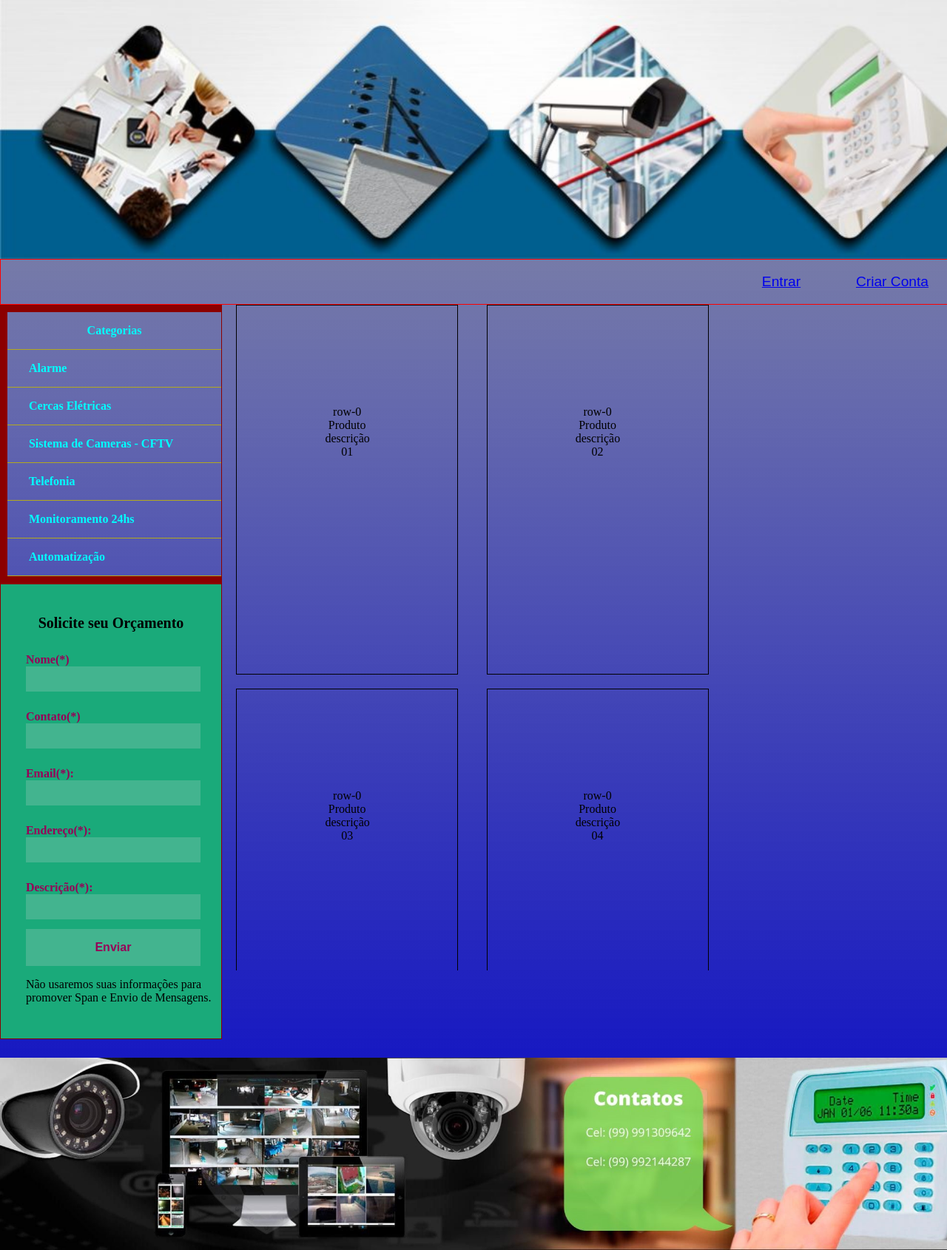
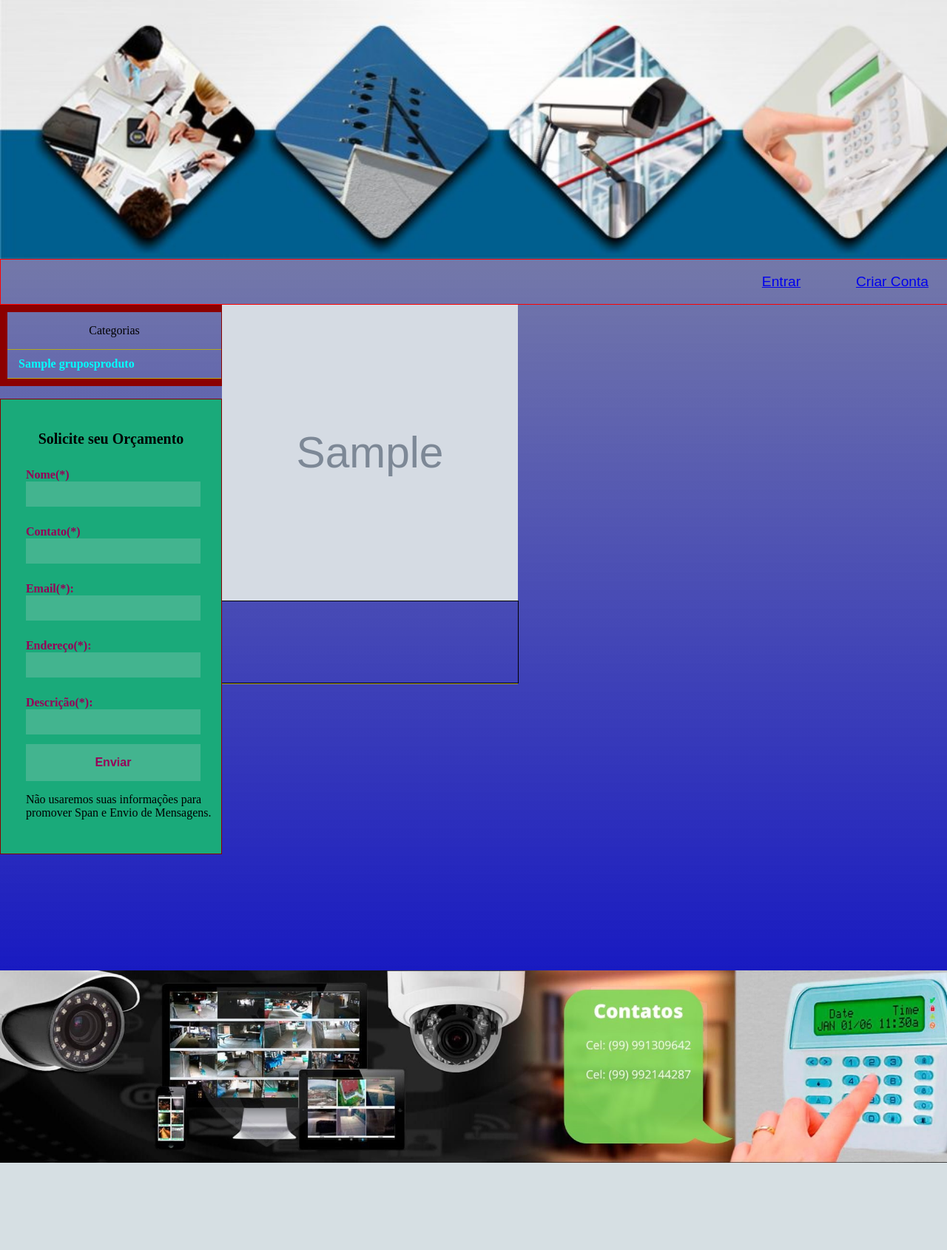
Before and after one commit to lss05/loja-avante, a Django app: page / in a window 1280 px wide. Shown: the whole page at 74% size. After the commit the page ends 1572 px from the top, so only its background shows below. Run offline with Django 3.2, Linux system fonts and the light colour scheme; tables that the repository leaves empty hold one stand-in row (values such as "Sample post"); grey boxes marked "Sample" are stand-in pictures.

Commit message:
Feito ajustes de designer de templates

```diff
--- a/app_api/api_urls.py
+++ b/app_api/api_urls.py
@@ -6,5 +6,8 @@ app_name = 'appapi'
 urlpatterns = [
     path('acesso_api/',views.my_apis,name='acesso_api'),
     path('acesso_api_end/',views.my_apis_responseJSON,name='acesso_api_end'),
-    path('acesso_api_end2:<int:cep>/',views.my_apis_responseJSON2,name='acesso_api_end2'),
+    path('acesso_api_end2/<int:cep>/',views.my_apis_responseJSON2,name='acesso_api_end2'),
+    path('p_produtos_forgrupo/<str:grupo>/<int:id>', views.p_myapi_produtos_to_grupo,name='req_produtos'),
+    path('i_produtos_forgrupo/<str:grupo>/<int:id>', views.i_myapi_produtos_to_grupo,name='req_produtos'),
+
 ]
--- a/home/static/css/style.css
+++ b/home/static/css/style.css
@@ -160,11 +160,6 @@ input.btnEnviarOrcamento:hover {
     gap: 2%;
 }
 
-p.produtos {
-    padding: 40% 40% 40% 40%;
-    text-align: center;
-}
-
 div.grid-produtos {
     width:300px;
     height: 500px;
@@ -297,7 +292,7 @@ div.categorias {
 
 div.subcategorias {
     display: flex;
-    flex-direction: row;
+    flex-direction: column;
 
     justify-content: flex-start;
     align-items: center;
@@ -306,12 +301,24 @@ div.subcategorias {
     transition: background-color 2s;
 }
 
-p.p-categorias {
+a.a-categorias {
     color: aqua;
     font-weight: bold;
-    padding: 0% 10%;
+    padding: 10px;
+    display: block;
+    width: 100%;
+    text-indent: 15px;
+    text-decoration: none;
 }
 
 div.subcategorias:hover {
     background-color: darkred;
 }
+
+/* style div produto*/
+div.div-infoproduto {
+    width: 100%;
+    height: 100px;
+    border: 1px solid black;
+    padding-top: 10px;
+}
--- a/home/static/js/myfunc.js
+++ b/home/static/js/myfunc.js
@@ -15,3 +15,16 @@ function StatusLogado(logado,ancora_entrarsair,ancora_criarconta,desviourl) {
 
 /*let ancora = logado==true?'Sair':'Entrar'
     ancora_entrarsair.innerText = ancora */
+
+function path_image(path){
+    console.log(path)
+}
+
+function prepara_image(img) {
+    console.log(img)
+    return 'imagefoto'
+}
+
+function pegajson(value){
+    console.log(value)
+}
--- a/home/templates/home/index.html
+++ b/home/templates/home/index.html
@@ -12,7 +12,6 @@
         <div class="panel-top">
         </div>
     </main>
-
     <header class="conteiner-flags">
         <div class="conteinerAcessar">
             <div class="subAcessar">
@@ -37,25 +36,11 @@
                 <div class="categorias">
                     <p class="p-categorias">Categorias</p>
                 </div>
-
-                <div class="subcategorias">
-                    <p class="p-categorias">Alarme</p>
-                </div>
-                <div class="subcategorias">
-                    <p class="p-categorias">Cercas Elétricas</p>
-                </div>
-                <div class="subcategorias">
-                    <p class="p-categorias">Sistema de Cameras - CFTV</p>
-                </div>
-                <div class="subcategorias">
-                    <p class="p-categorias">Telefonia</p>
-                </div>
-                <div class="subcategorias">
-                    <p class="p-categorias">Monitoramento 24hs</p>
-                </div>
-                <div class="subcategorias">
-                    <p class="p-categorias">Automatização</p>
-                </div>
+                {% for grupo in gruposprodutos %}
+                    <div class="subcategorias">
+                        <a class="a-categorias" href="{% url 'appapi:req_produtos' grupo.nome grupo.id %}">{{ grupo.nome }}</a>
+                    </div>
+                {% endfor %}
             </div>
 
             <div class="proposta-orcamento" id="proposta_orcamento">
@@ -85,37 +70,19 @@
                 <div class="div-btnEnviarOrcamento">
                     <input class='btnEnviarOrcamento' type="button" value="Enviar" onclick="enviar_orcamento()" onmouseout="Sair_btn()">
                     <br>
-                    <p>Não usaremos suas informações para promover Span e Envio de Mensagens.
+                        <p>Não usaremos suas informações para promover Span e Envio de Mensagens.
                     </p>
                 </div>
             </div>
         </div>
         <div class="higth-catalogos">
             <div class="row-0 row-estilo">
-                <div class="grid-produtos">
-                    <p class="produtos">row-0 Produto descrição 01</p>
-                </div>
-                <div class="grid-produtos">
-                    <p class="produtos">row-0 Produto descrição 02</p>
-                </div>
-                <div class="grid-produtos">
-                    <p class="produtos">row-0 Produto descrição 03</p>
-                </div>
-                <div class="grid-produtos">
-                    <p class="produtos">row-0 Produto descrição 04</p>
-                </div>
-                <div class="grid-produtos">
-                    <p class="produtos">row-0 Produto descrição 05</p>
-                </div>
-                <div class="grid-produtos">
-                    <p class="produtos">row-0 Produto descrição 06</p>
-                </div>
-                <div class="grid-produtos">
-                    <p class="produtos">row-0 Produto descrição 07</p>
-                </div>
-                <div class="grid-produtos">
-                    <p class="produtos">row-0 Produto descrição 08</p>
-                </div>
+                {% for produto in produtos_grupopadrao %}
+                    <div class="subcategorias">
+                        <div><img width="400px" height="400px" src="{{ produto.img_foto.url }}" alt=""></div>
+                        <div class="div-infoproduto"></div>
+                    </div>
+                {% endfor %}
             </div>
         </div>
     </header>
--- a/home/views.py
+++ b/home/views.py
@@ -1,11 +1,13 @@
 from django.shortcuts import render
 from .models import GruposProdutos,Produtos
 
-
+#minhas constantes
+MY_APPS = ['home','autentication','cad_cliente','dashboardcliente',]
 # Create your views here.
 
 def Home(request,grupoprodutos=None):
-    print(f'Pagina Home - verificando quem está logado: {request.user.is_authenticated}')
+    print(f'VALOR DE GET NA REQUISICAO: {request.GET}')
+
     logado = request.user.is_authenticated
 
     if logado:
@@ -22,7 +24,7 @@ def Home(request,grupoprodutos=None):
     # faco busca por todos os produtos da tela inicial ou caso seja solicitado.
     produtos_grupopadrao = Produtos.objects.filter(chavegrupo=grupopadrao)
 
-    data.update({'namegruposprodutos':listagruposprodutos,'produtos_grupopadrao':produtos_grupopadrao})
+    data.update({'gruposprodutos':listagruposprodutos,'produtos_grupopadrao':produtos_grupopadrao,'myapps': MY_APPS})
 
     print(f'verificando data {data}')
 
--- a/myprojeto/settings.py
+++ b/myprojeto/settings.py
@@ -132,5 +132,9 @@ STATIC_URL = '/static/'
 
 DEFAULT_AUTO_FIELD = 'django.db.models.BigAutoField'
 
-MEDIA_URL = 'geral_img/'
+MEDIA_URL = '/geral_img/'
 MEDIA_ROOT = os.path.join(BASE_DIR,'geral_img')
+
+STATICFILE_DIR = [
+    os.path.join(BASE_DIR,'static')
+]
--- a/myprojeto/urls.py
+++ b/myprojeto/urls.py
@@ -14,17 +14,18 @@ Including another URLconf
     2. Add a URL to urlpatterns:  path('blog/', include('blog.urls'))
 """
 import os
+from django.conf import settings
+from django.conf.urls.static import static
 from django.contrib import admin
 from django.urls import path,include
 
-
-
 urlpatterns = [
     path('',include('home.urls_home',namespace='home')),
+
     path('autentication/',include('autentication.autentication_urls',namespace='autentication')),
     path('cad_cliente/',include('cad_cliente.cad_user_urls',namespace='formcliente')),
     path('response_api/',include('app_api.api_urls',namespace='appapi')),
     path('accounts/', include('django.contrib.auth.urls')), #Add Django site authentication urls (for login, logout, password management)
     path('admin/', admin.site.urls),
     path('area/',include('dashboardcliente.urls_areacliente',namespace='dashboard'))
-]
+] + static(settings.MEDIA_URL,document_root=settings.MEDIA_ROOT)
```
Also changed, not shown: app_api/views.py (+19 -1 lines), geral_img/produtos/shopping.png (added).
